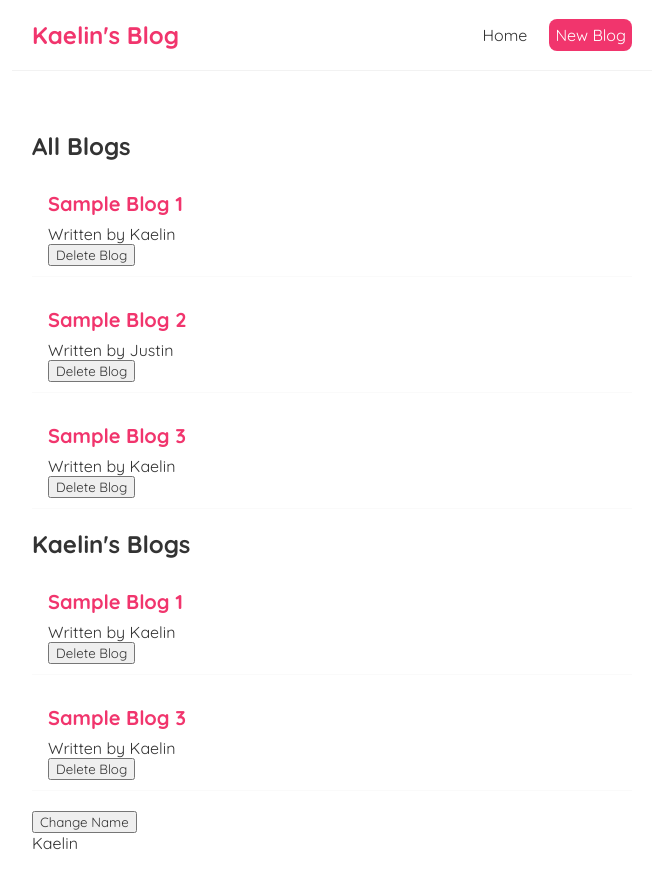
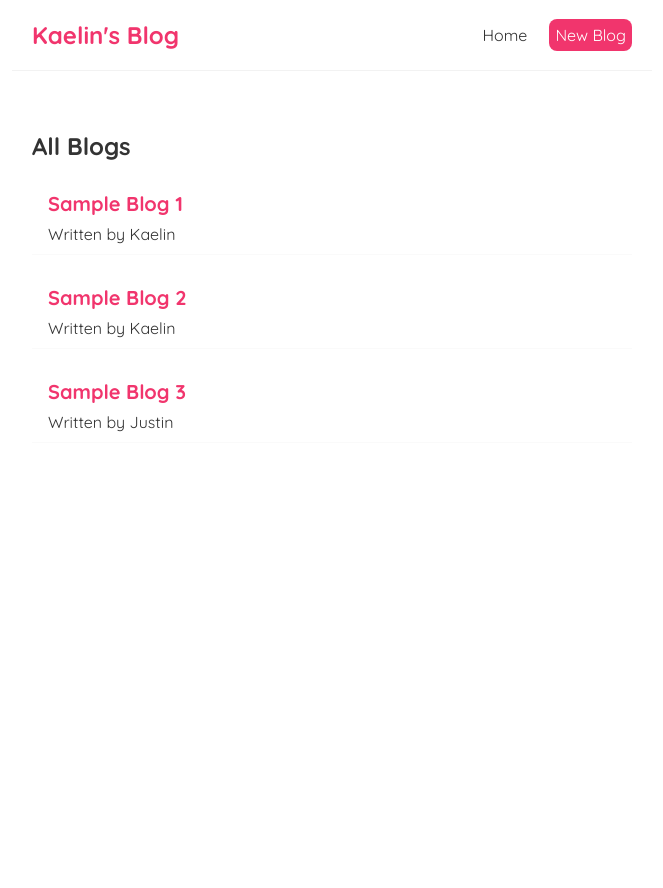
Before and after one commit to KaelinAlexander/react-practice, a React (Create React App) app in the folder kaelin-blog/: page / in a window 1280 px wide. Shown: the top 888 px of the page, without its empty margins (308-971 px from the left). After the commit the page ends 800 px from the top, so only its background shows below. Built offline with nearby package versions, Linux system fonts and the light colour scheme; data requests are answered from the project's data file; the HTML template or start-up script is replaced by a standard one.

Commit message:
models issuing fetches with useEffect() and cleans up relics from hard-coding

```diff
--- a/kaelin-blog/src/BlogList.js
+++ b/kaelin-blog/src/BlogList.js
@@ -1,4 +1,4 @@
-const BlogList = ({ blogs, title, handleDelete }) => {
+const BlogList = ({ blogs, title }) => {
 // const blogs = props.blogs;
 // const title = props.title;
     return (
@@ -8,7 +8,6 @@ const BlogList = ({ blogs, title, handleDelete }) => {
                 <div className="blog-preview" key={blog.id}>
                     <h2>{blog.title}</h2>
                     <p>Written by {blog.author}</p>
-                    <button onClick={() => handleDelete(blog.id)}>Delete Blog</button>
                 </div>
             ))}
         </div>
--- a/kaelin-blog/src/Home.js
+++ b/kaelin-blog/src/Home.js
@@ -3,29 +3,22 @@ import BlogList from './BlogList';
 
 const Home = () => {
 
-    const [blogs, setBlogs] = useState([
-        {title: 'Sample Blog 1', body: 'Pokem ipsum dolor sit amet Typhlosion Rare Candy Mew Durant Crustle Foongus. Fire Hoothoot Razor Leaf Pewter City Murkrow Drapion Vine Whip.', author: 'Kaelin', id: 1},
-        {title: 'Sample Blog 2', body: 'Pokem ipsum dolor sit amet Typhlosion Rare Candy Mew Durant Crustle Foongus. Fire Hoothoot Razor Leaf Pewter City Murkrow Drapion Vine Whip.', author: 'Justin', id: 2},
-        {title: 'Sample Blog 3', body: 'Pokem ipsum dolor sit amet Typhlosion Rare Candy Mew Durant Crustle Foongus. Fire Hoothoot Razor Leaf Pewter City Murkrow Drapion Vine Whip.', author: 'Kaelin', id: 3}
-    ]);
-
-    const [name, setName] = useState('Kaelin');
-
-    const handleDelete = (id) => {
-        const newBlogs = blogs.filter((blog) => blog.id !== id);
-        setBlogs(newBlogs);
-    }
+    const [blogs, setBlogs] = useState(null);
 
     useEffect(() => {
-        console.log(name)
-    }, [name]);
+        fetch('http://localhost:8000/blogs')
+            .then(res => {
+                return res.json()
+            })
+            .then((data) => {
+                console.log(data)
+                setBlogs(data)
+            })
+    }, []);
 
     return (
         <div className="home">
-            <BlogList blogs={blogs} title="All Blogs" />
-            <BlogList blogs={blogs.filter((blog) => blog.author === "Kaelin" )} title="Kaelin's Blogs" handleDelete={handleDelete} />
-            <button onClick={() => setName('Kaelin Alexander')}>Change Name</button>
-            <p>{ name }</p>
+            {blogs && <BlogList blogs={blogs} title="All Blogs" />}
         </div>
      );
 }
```
Also changed, not shown: 1 other file (tests, documents, lock files or other folders).
